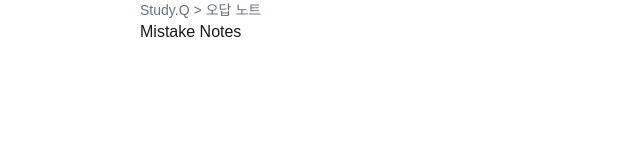
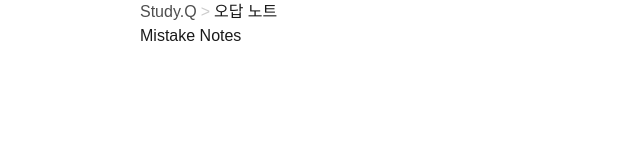
Before and after one commit to UbAA-pj/Study.Q-FE, a React (Vite) app: page /mistake-notes in a window 1280 px wide. Shown: the top 160 px of the page, without its empty margins (0-640 px from the left). Built offline with nearby package versions, Linux system fonts and the light colour scheme; a web font is replaced by a local one.

Commit message:
refactor: Breadcrumb 색상 디자인 시스템 적용 (#9)

```diff
--- a/src/components/Breadcrumb.jsx
+++ b/src/components/Breadcrumb.jsx
@@ -5,20 +5,20 @@ const Breadcrumb = () => {
   const crumbs = matches.filter((match) => match.handle?.breadcrumb);
 
   return (
-    <nav className="flex items-center gap-1 text-sm text-gray-500">
+    <nav className="flex items-center gap-1">
       {crumbs.map((crumb, index) => (
-        <span key={crumb.id} className="flex items-center gap-1">
+        <p key={crumb.id} className="flex items-center gap-1">
           {index < crumbs.length - 1 ? (
             <>
-              <Link to={crumb.pathname} className="hover:text-gray-800">
+              <Link to={crumb.pathname} style={{ color: 'var(--base-100)' }}>
                 {crumb.handle.breadcrumb}
               </Link>
-              <span>&gt;</span>
+              <span style={{ color: 'var(--base-300)' }}>&gt;</span>
             </>
           ) : (
-            <span>{crumb.handle.breadcrumb}</span>
+            <span style={{ color: 'var(--text-main)' }}>{crumb.handle.breadcrumb}</span>
           )}
-        </span>
+        </p>
       ))}
     </nav>
   );
```
